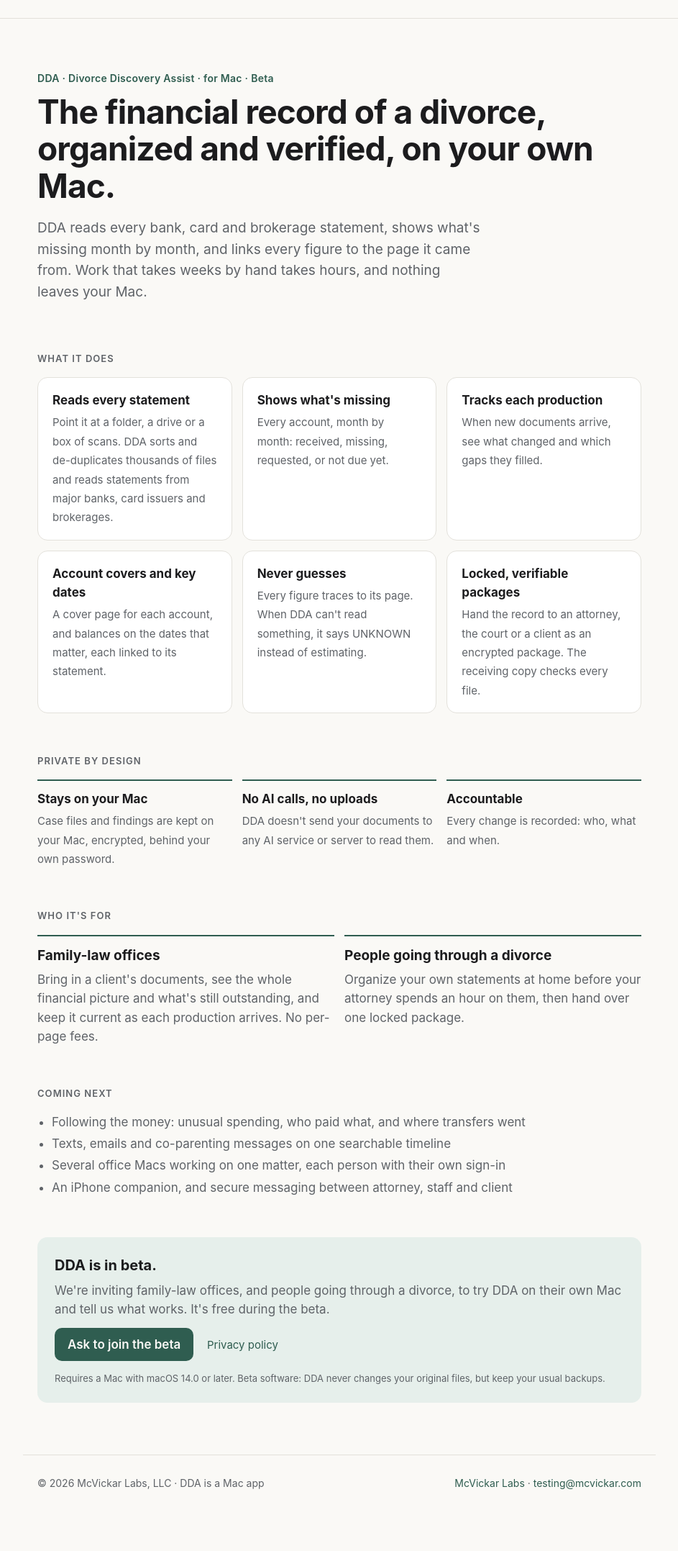
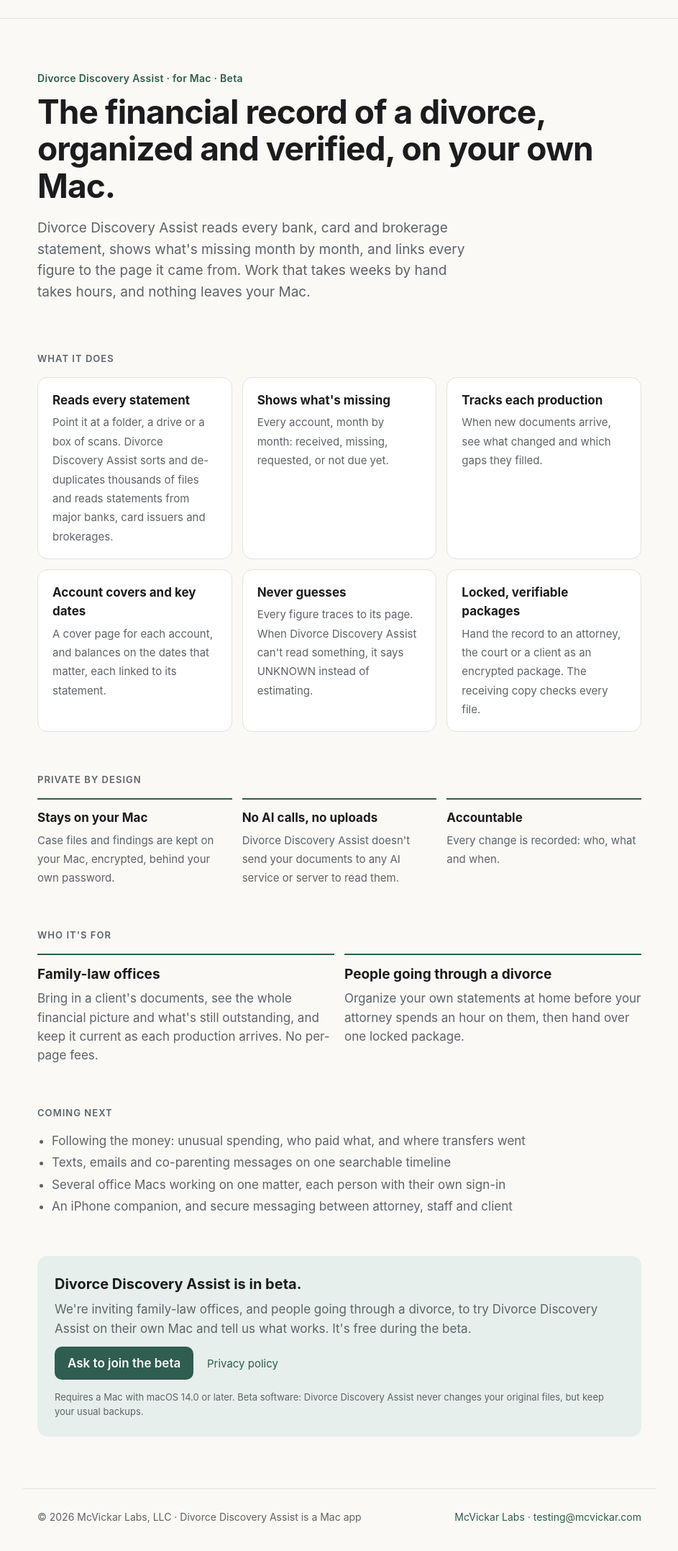
Before and after one commit to jackmcvickar/mcvickarlabs-site, a plain HTML site: page dda/index.html in a window 1280 px wide. Shown: the part 61-2216 px from the top of the page at 72% size, without its empty margins (168-1111 px from the left). Before the commit the page ends 2173 px from the top, so only its background shows below. Drawn offline with Linux system fonts and the light colour scheme.

Commit message:
Spell the name out: Divorce Discovery Assist
Co-Authored-By: Claude Fable 5.2 <noreply@anthropic.com>

```diff
--- a/dda/index.html
+++ b/dda/index.html
@@ -3,9 +3,9 @@
 <head>
 <meta charset="utf-8">
 <meta name="viewport" content="width=device-width, initial-scale=1">
-<title>DDA: Divorce Discovery Assist · McVickar Labs</title>
-<meta name="description" content="DDA organizes the financial records in a divorce on your own Mac: every statement read, what's missing month by month, and every figure linked to the page it came from.">
-<meta property="og:title" content="DDA: Divorce Discovery Assist">
+<title>Divorce Discovery Assist · McVickar Labs</title>
+<meta name="description" content="Divorce Discovery Assist organizes the financial records in a divorce on your own Mac: every statement read, what's missing month by month, and every figure linked to the page it came from.">
+<meta property="og:title" content="Divorce Discovery Assist">
 <meta property="og:description" content="Divorce financial records, organized and verified on your own Mac. Nothing leaves it.">
 <meta property="og:url" content="https://mcvickarlabs.com/dda/">
 <meta property="og:type" content="website">
@@ -97,25 +97,25 @@
 
   <main class="wrap">
     <section class="hero">
-      <p class="eyebrow">DDA · Divorce Discovery Assist · for Mac · Beta</p>
+      <p class="eyebrow">Divorce Discovery Assist · for Mac · Beta</p>
       <h1>The financial record of a divorce, organized and verified, on your own Mac.</h1>
-      <p class="lede">DDA reads every bank, card and brokerage statement, shows what's missing month by month, and links every figure to the page it came from. Work that takes weeks by hand takes hours, and nothing leaves your Mac.</p>
+      <p class="lede">Divorce Discovery Assist reads every bank, card and brokerage statement, shows what's missing month by month, and links every figure to the page it came from. Work that takes weeks by hand takes hours, and nothing leaves your Mac.</p>
     </section>
 
     <h2>What it does</h2>
     <section class="features">
-      <div class="feature"><b>Reads every statement</b><span>Point it at a folder, a drive or a box of scans. DDA sorts and de-duplicates thousands of files and reads statements from major banks, card issuers and brokerages.</span></div>
+      <div class="feature"><b>Reads every statement</b><span>Point it at a folder, a drive or a box of scans. Divorce Discovery Assist sorts and de-duplicates thousands of files and reads statements from major banks, card issuers and brokerages.</span></div>
       <div class="feature"><b>Shows what's missing</b><span>Every account, month by month: received, missing, requested, or not due yet.</span></div>
       <div class="feature"><b>Tracks each production</b><span>When new documents arrive, see what changed and which gaps they filled.</span></div>
       <div class="feature"><b>Account covers and key dates</b><span>A cover page for each account, and balances on the dates that matter, each linked to its statement.</span></div>
-      <div class="feature"><b>Never guesses</b><span>Every figure traces to its page. When DDA can't read something, it says UNKNOWN instead of estimating.</span></div>
+      <div class="feature"><b>Never guesses</b><span>Every figure traces to its page. When Divorce Discovery Assist can't read something, it says UNKNOWN instead of estimating.</span></div>
       <div class="feature"><b>Locked, verifiable packages</b><span>Hand the record to an attorney, the court or a client as an encrypted package. The receiving copy checks every file.</span></div>
     </section>
 
     <h2>Private by design</h2>
     <section class="principles" style="margin-top:0">
       <div class="principle"><b>Stays on your Mac</b><span>Case files and findings are kept on your Mac, encrypted, behind your own password.</span></div>
-      <div class="principle"><b>No AI calls, no uploads</b><span>DDA doesn't send your documents to any AI service or server to read them.</span></div>
+      <div class="principle"><b>No AI calls, no uploads</b><span>Divorce Discovery Assist doesn't send your documents to any AI service or server to read them.</span></div>
       <div class="principle"><b>Accountable</b><span>Every change is recorded: who, what and when.</span></div>
     </section>
 
@@ -134,16 +134,16 @@
     </ul>
 
     <section class="cta">
-      <h3>DDA is in beta.</h3>
-      <p>We're inviting family-law offices, and people going through a divorce, to try DDA on their own Mac and tell us what works. It's free during the beta.</p>
-      <a class="button" href="mailto:testing@mcvickar.com?subject=DDA%20beta&amp;body=Name%3A%0D%0AOffice%20%28if%20you%27re%20an%20attorney%20or%20staff%29%3A%0D%0AWhich%20Mac%2C%20and%20which%20macOS%20version%3A%0D%0AHow%20you%27d%20use%20DDA%3A%0D%0A">Ask to join the beta</a>
+      <h3>Divorce Discovery Assist is in beta.</h3>
+      <p>We're inviting family-law offices, and people going through a divorce, to try Divorce Discovery Assist on their own Mac and tell us what works. It's free during the beta.</p>
+      <a class="button" href="mailto:testing@mcvickar.com?subject=Divorce%20Discovery%20Assist%20beta&amp;body=Name%3A%0D%0AOffice%20%28if%20you%27re%20an%20attorney%20or%20staff%29%3A%0D%0AWhich%20Mac%2C%20and%20which%20macOS%20version%3A%0D%0AHow%20you%27d%20use%20Divorce%20Discovery%20Assist%3A%0D%0A">Ask to join the beta</a>
       <span style="margin-left:14px;font-size:15px"><a href="https://mcvickar.com/dda-privacy/">Privacy policy</a></span>
-      <p style="margin:14px 0 0;font-size:13px">Requires a Mac with macOS 14.0 or later. Beta software: DDA never changes your original files, but keep your usual backups.</p>
+      <p style="margin:14px 0 0;font-size:13px">Requires a Mac with macOS 14.0 or later. Beta software: Divorce Discovery Assist never changes your original files, but keep your usual backups.</p>
     </section>
   </main>
 
   <footer class="wrap">
-    <span>© 2026 McVickar Labs, LLC · DDA is a Mac app</span>
+    <span>© 2026 McVickar Labs, LLC · Divorce Discovery Assist is a Mac app</span>
     <span><a href="/">McVickar Labs</a> · <a href="mailto:testing@mcvickar.com">testing@mcvickar.com</a></span>
   </footer>
 </body>
```
Also changed, not shown: index.html (+2 -2 lines), products/index.html (+2 -2 lines).
